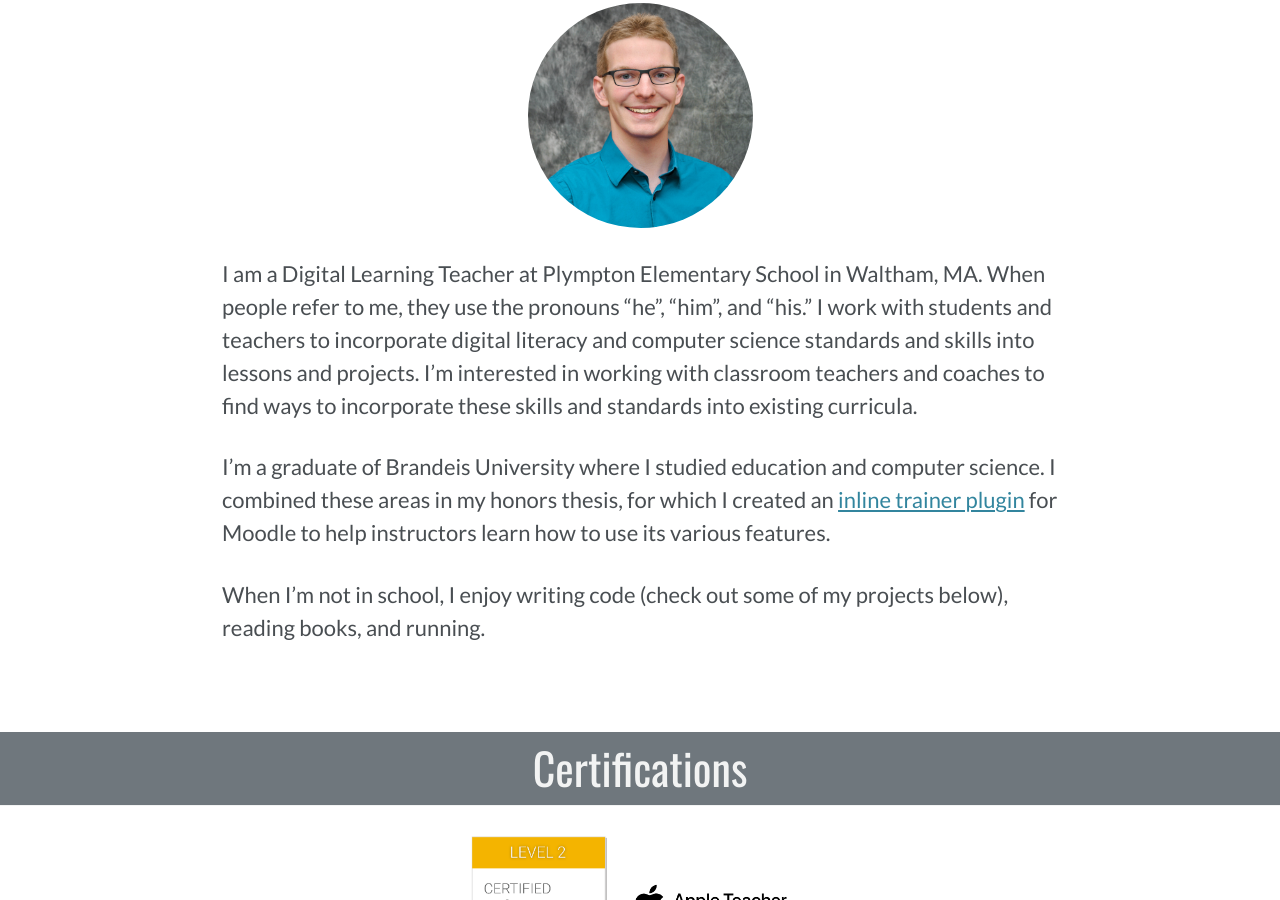
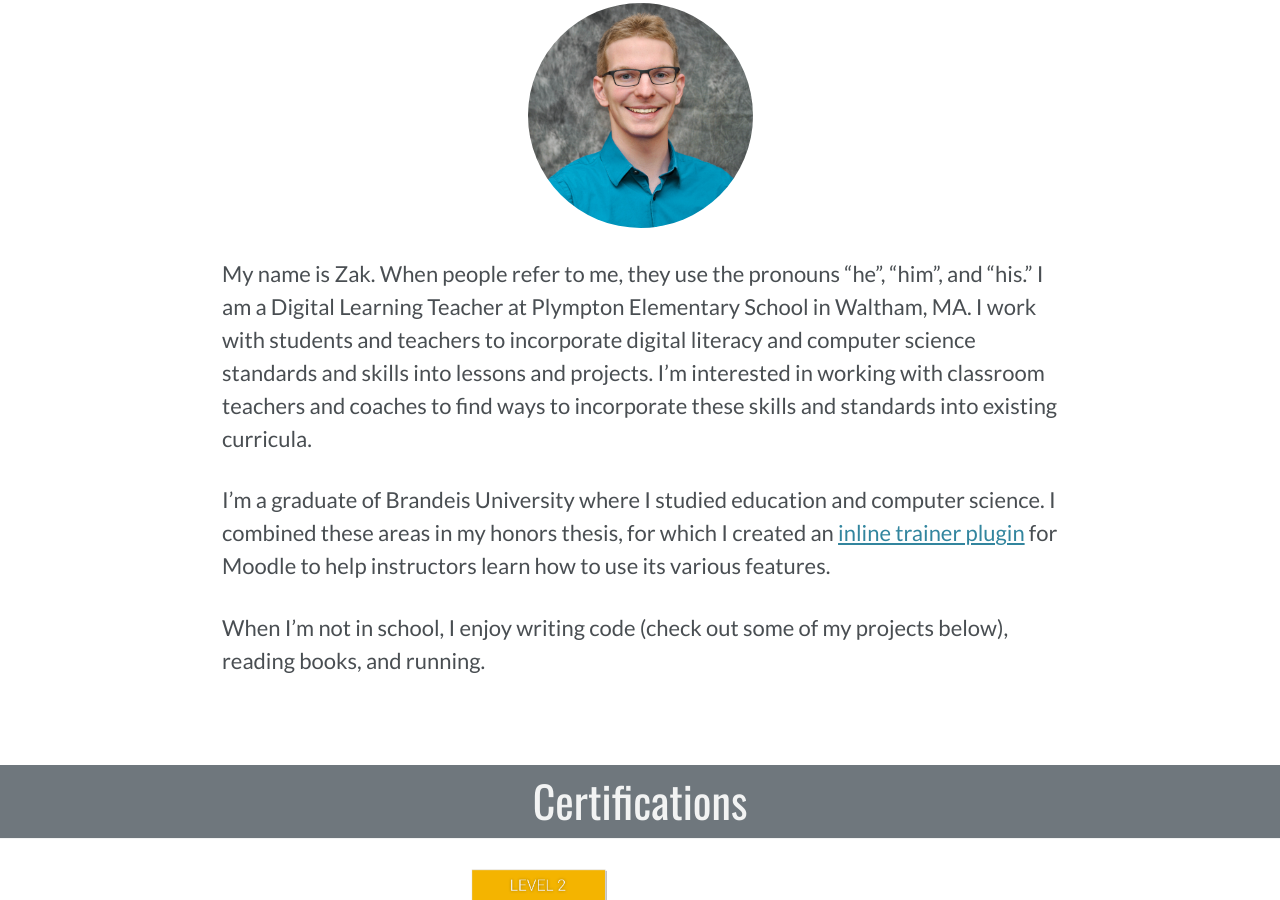
Before and after one commit to zakkolar/io.zak, a Jekyll site: the page built from _pages/about.md, in a window 1280 px wide and 900 px high, scrolled down 329 px. Built offline with Jekyll 4.4.1, drawn with Linux system fonts in a browser that asks for light colours; cached includes are drawn as plain includes; nearby versions of some CDN libraries; comment, search, counter and statistics services are not loaded; a style sheet for code colours, icons or effects is not loaded.

Commit message:
fixed bio

```diff
--- a/_pages/about.md
+++ b/_pages/about.md
@@ -19,7 +19,7 @@
 <img class="image-circle center-image" alt="Headshot of Zak Kolar" title="Zak Kolar" src="{{ "assets/images/zak-headshot.jpg" | relative_url }}">
 
 
-I am a Digital Learning Teacher at Plympton Elementary School in Waltham, MA. When people refer to me, they use the pronouns "he", "him", and "his." I work with students and teachers to incorporate digital literacy and computer science standards and skills into lessons and projects. I'm interested in working with classroom teachers and coaches to find ways to incorporate these skills and standards into existing curricula.
+My name is Zak. When people refer to me, they use the pronouns "he", "him", and "his." I am a Digital Learning Teacher at Plympton Elementary School in Waltham, MA. I work with students and teachers to incorporate digital literacy and computer science standards and skills into lessons and projects. I'm interested in working with classroom teachers and coaches to find ways to incorporate these skills and standards into existing curricula.
 
 I'm a graduate of Brandeis University where I studied education and computer science. I combined these areas in my honors thesis, for which I created an [inline trainer plugin]({% link _projects/moodle-inline-trainer.md %}) for Moodle to help instructors learn how to use its various features.
 
```
